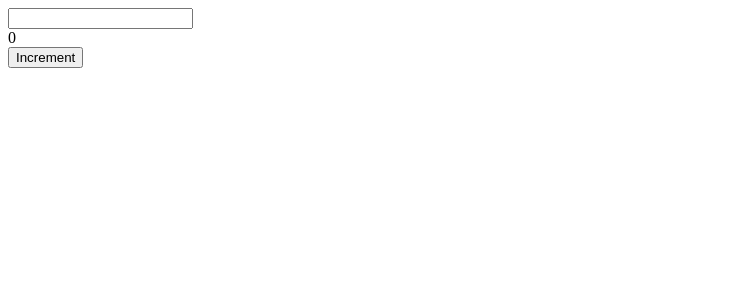
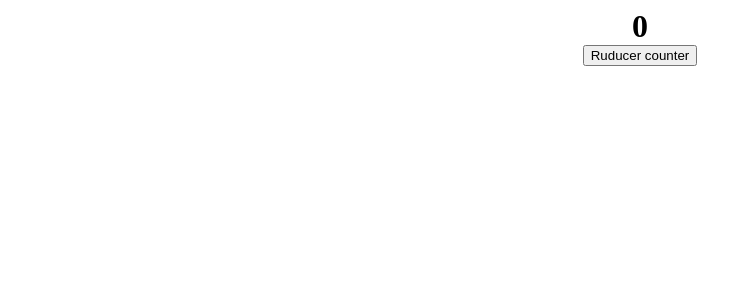
Before and after one commit to Nkaka23dev/React-hooks, a React (Create React App) app: page / in a window 1280 px wide. Shown: the top 300 px of the page, without its empty margins (0-752 px from the left). Built offline with nearby package versions, Linux system fonts and the light colour scheme.

Commit message:
feat: add UserReducer

```diff
--- a/src/App.js
+++ b/src/App.js
@@ -1,29 +1,42 @@
-import { useState } from 'react';
+
+import { useReducer, useState } from 'react';
 import './App.css';
+import Reducer from './components/Reducer';
+
+const reducer = (state, action) => {
+  switch (action.type) {
+    case "INCREASE":
+      return { count: state.count + 1, showText: state.showText };
+    case "SHOWTEXT":
+      return { count: state.count, showText: !state.showText };
+    default:
+      return state;
+  }
+}
 
 function App() {
-  const [inputField, setInputField] = useState('');
-  const [count, setCount] = useState(0);
+  // const [count, setCount] = useState(0);
+  // const [showText, setShowText]  = useState(true);
 
-  const handleChanges = (e) => {
-    setInputField(e.target.value);
-    console.log(e.target.value)
-  }
-  const handleClick = () => {
-    setCount(prev => prev + 1)
-  }
+  const [state, dispatch] = useReducer(reducer, { count: 0, showtext: true })
+
+  // const handleClick = () => {
+  //   setCount(count => count + 1);
+  //   setShowText(!showText);
+  // }
   return (
-    <>
-      <form>
-        <input type="text" onChange={handleChanges} />
-      </form>
-      <div>
+    <div>
+      {/* <Reducer/> */}
+      <div style={{ display: "grid" }}>
+        <h1 style={{ margin: "auto" }}>{state.count}</h1>
 
-        <div>{inputField}</div>
-        <div>{count}</div>
-        <button onClick={handleClick} >Increment</button>
+        <button onClick={() => {
+          dispatch({type: "INCREASE"});
+
+        }} style={{ margin: "auto" }}>Ruducer counter</button>
+        {state.showText && <h1 style={{ margin: "auto" }}>My text is here</h1>}
       </div>
-    </>
+    </div>
   );
 }
 
--- /dev/null
+++ b/src/components/Reducer.jsx
@@ -0,0 +1,30 @@
+
+import { useReducer} from 'react';
+
+const reducer = (state, action) => {
+  switch (action.type) {
+    case "INCREMENT":
+      return { count: state.count + 1, text: state.text }
+    case "toggleShowText":
+      return { count: state.count, text: !state.text }
+    default:
+      return state
+  }
+}
+function Reducer() {
+  const [state, dispatch] = useReducer(reducer, { count: 0, text: true })
+  return (
+    <div style={{ display: 'grid' }}>
+      <h1 style={{ fontSize: '2rem', textAlign: 'center' }} >{state.count}</h1>
+      <button
+        onClick={() => {
+          dispatch({ type: "INCREMENT" });
+        }}
+        style={{ fontSize: '1rem', textAlign: 'center', padding: '1rem 2rem', backgroundColor: 'blue', color: 'white', border: 'white', margin: 'auto', cursor: 'pointer' }} >Increment</button>
+
+      {state.text && <h1 style={{ fontSize: '3rem', textAlign: 'center', paddingTop: '1rem' }}>Show or Hide Me</h1>}
+    </div>
+  );
+}
+
+export default Reducer;
```
